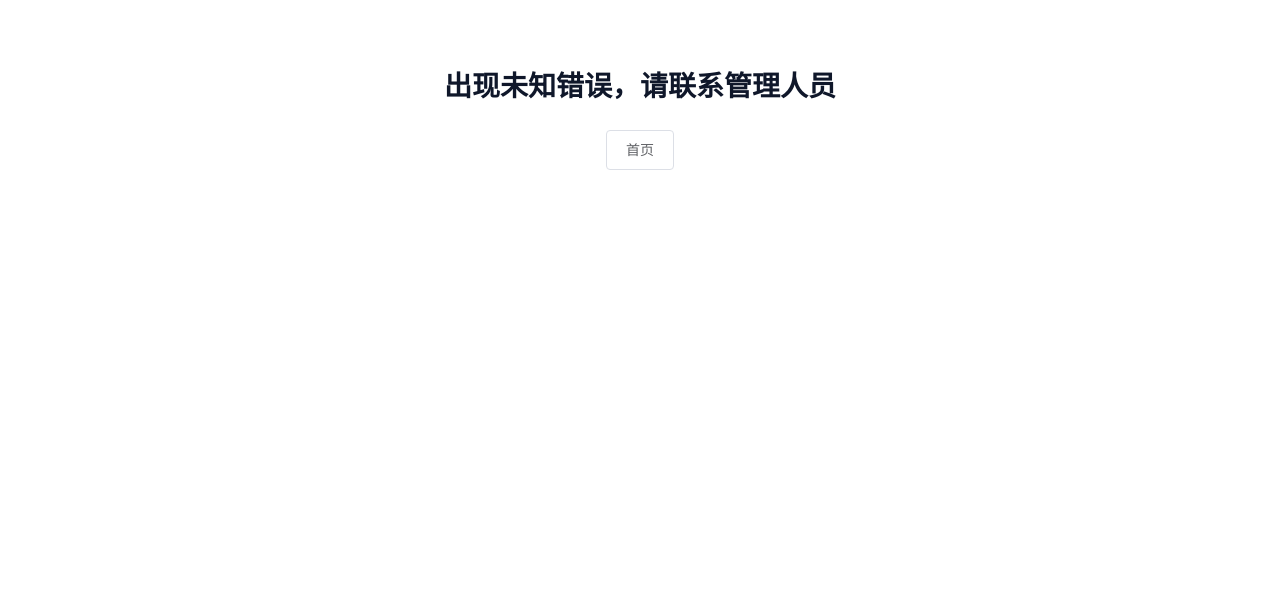
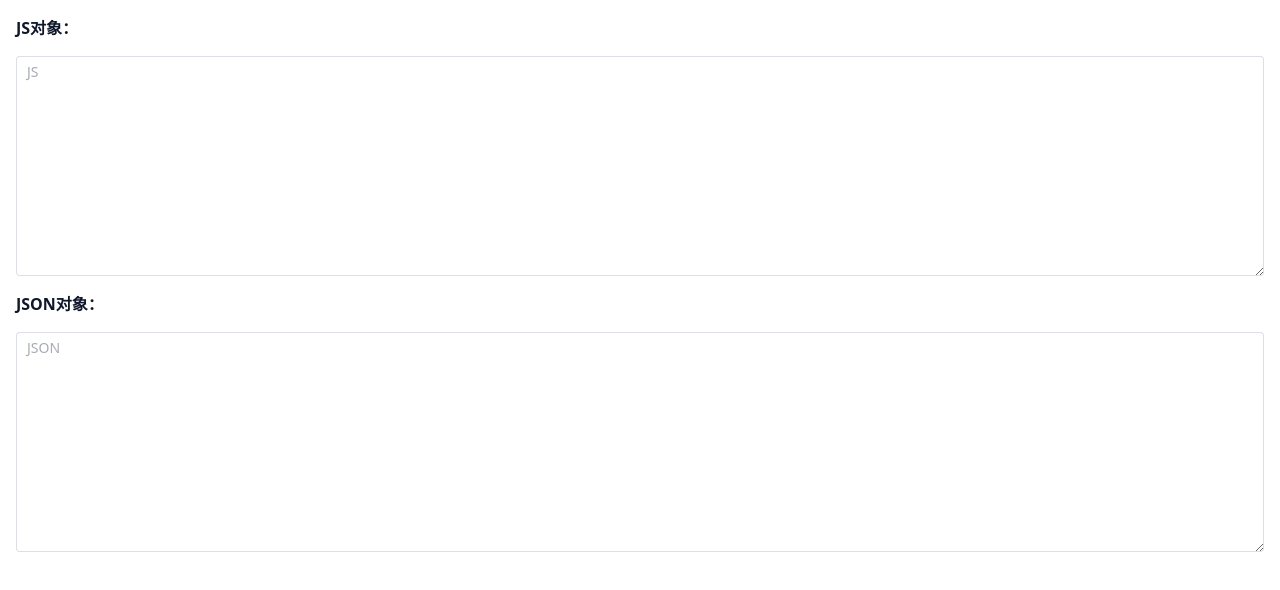
Before and after one commit to GrootSwt/groot-tools-client, a Vue app: page /js-to-json in a window 1280 px wide. Shown: the top 590 px of the page. Built offline with nearby package versions, Linux system fonts and the light colour scheme.

Commit message:
更新代码结构和路由懒加载

```diff
--- a/components.d.ts
+++ b/components.d.ts
@@ -25,7 +25,7 @@ declare module 'vue' {
     IEpOperation: typeof import('~icons/ep/operation')['default']
     IEpUpload: typeof import('~icons/ep/upload')['default']
     IEpUploadFilled: typeof import('~icons/ep/upload-filled')['default']
-    Layout: typeof import('./src/components/layout/index.vue')['default']
+    LayoutView: typeof import('./src/components/layout/LayoutView.vue')['default']
     RouterLink: typeof import('vue-router')['RouterLink']
     RouterLinkView: typeof import('./src/components/RouterLinkView.vue')['default']
     RouterView: typeof import('vue-router')['RouterView']
--- a/src/router/index.ts
+++ b/src/router/index.ts
@@ -5,27 +5,30 @@ import useWSStore from "@/store/ws";
 import { storeToRefs } from "pinia";
 import useLoginStore from "@/store/login";
 
+import LayoutView from "@/components/layout/LayoutView.vue";
+import HomeView from "../views/HomeView.vue";
+import ErrorView from "../views/ErrorView.vue";
+
 const router = createRouter({
   history: createWebHistory(import.meta.env.BASE_URL),
   routes: [
     {
       path: "/",
-      component: () => import("../components/layout/index.vue"),
+      component: LayoutView,
       redirect: { name: "home" },
       children: [
         {
           path: "/",
           name: "home",
-          component: () => import("../views/Home.vue"),
+          component: HomeView,
           meta: {
             title: "首页",
           },
         },
-
         {
           path: "/memorandum",
           name: "memorandum",
-          component: () => import("../views/memorandum/index.vue"),
+          component: () => import("../views/MemorandumView.vue"),
           meta: {
             auth: true,
             title: "备忘录",
@@ -35,7 +38,7 @@ const router = createRouter({
         {
           path: "/chat",
           name: "chat",
-          component: () => import("../views/chat/index.vue"),
+          component: () => import("../views/chat/ChatView.vue"),
           meta: {
             auth: true,
             title: "聊天",
@@ -45,7 +48,7 @@ const router = createRouter({
         {
           path: "/image-compress",
           name: "imageCompress",
-          component: () => import("../views/image-compress/index.vue"),
+          component: () => import("../views/ImageCompressView.vue"),
           meta: {
             title: "图片压缩",
           },
@@ -53,18 +56,25 @@ const router = createRouter({
         {
           path: "/electronic-signature",
           name: "electronicSignature",
-          component: () => import("../views/electronic-signature/index.vue"),
+          component: () => import("../views/ElectronicSignatureView.vue"),
           meta: {
             title: "电子签名",
           },
         },
+        {
+          path: "/js-to-json",
+          name: "jsToJson",
+          component: () => import("../views/JsToJsonView.vue"),
+          meta: {
+            title: "JS To JSON",
+          },
+        },
       ],
     },
-
     {
       path: "/login",
       name: "login",
-      component: () => import("../views/Login.vue"),
+      component: () => import("../views/LoginView.vue"),
       meta: {
         title: "登录",
       },
@@ -72,7 +82,7 @@ const router = createRouter({
     {
       path: "/:pathMatch(.*)*",
       name: "error",
-      component: () => import("../views/ErrorView.vue"),
+      component: ErrorView,
     },
   ],
 });
--- a/src/views/Home.vue
+++ b/src/views/HomeView.vue
@@ -23,6 +23,12 @@ import RouterLinkView from "@/components/RouterLinkView.vue";
         >
           电子签名
         </RouterLinkView>
+        <RouterLinkView
+          to="/js-to-json"
+          :style="{ backgroundColor: randomColor() }"
+        >
+          JS2JSON
+        </RouterLinkView>
       </section>
     </article>
     <article class="border border-red-400 rounded p-3 relative">
--- a/src/views/image-compress/index.vue
+++ b/src/views/ImageCompressView.vue
@@ -5,7 +5,7 @@ import {
   getImageFileInfo,
   downloadFile,
   validateNumeric,
-} from "../../assets/tools/index";
+} from "../assets/tools";
 import {
   genFileId,
   UploadFile,
--- /dev/null
+++ b/src/views/JsToJsonView.vue
@@ -0,0 +1,86 @@
+<template>
+  <section class="flex flex-col mx-4 gap-4 mt-4">
+    <article class="flex-auto">
+      <h5>JS对象：</h5>
+      <el-input
+        class="mt-4"
+        v-model="jsValue"
+        :autosize="{ minRows: 10, maxRows: 20 }"
+        type="textarea"
+        placeholder="JS"
+      />
+    </article>
+    <article class="flex-auto">
+      <div class="flex justify-between items-center">
+        <h5>JSON对象：</h5>
+        <div v-if="!!jsonValue">
+          <el-button @click="copy('preserveFormat')">格式复制</el-button>
+          <el-button @click="copy('compress')">压缩复制</el-button>
+        </div>
+      </div>
+      <el-input
+        class="mt-4"
+        v-model="jsonValue"
+        :autosize="{ minRows: 10, maxRows: 20 }"
+        type="textarea"
+        placeholder="JSON"
+        readonly
+      />
+    </article>
+  </section>
+</template>
+<script lang="ts" setup>
+import { ElMessage } from "element-plus";
+import { copyToClipboard } from "@/assets/tools";
+
+const jsValue = ref<string>();
+
+watch(
+  () => jsValue.value,
+  (next) => {
+    js_to_json(next);
+  }
+);
+const jsonValue = ref<string>();
+
+function js_to_json(value?: string) {
+  if (value) {
+    try {
+      // 去掉空格、换行符、制表符
+      value = value.replaceAll(/\s/g, "");
+      // 去掉多余的“,”
+      value = value.replace(/(,)[}|\]]/g, (match, p1) => {
+        return match.replace(p1, "");
+      });
+      // 属性名两侧添加双引号
+      value = value.replace(/[{|[|,](\w+):/g, (match, p1) => {
+        return match.replace(p1, `"${p1}"`);
+      });
+      // 去掉尾部“,”
+      value = value.endsWith(",")
+        ? value.substring(0, value.length - 1)
+        : value;
+      console.log(value);
+      value = JSON.parse(value);
+      console.log("v: ", value);
+      value = JSON.stringify(value, undefined, 2);
+      jsonValue.value = value;
+    } catch (error) {
+      console.error(error);
+      ElMessage.error("JS对象结构不正确");
+      jsonValue.value = "";
+    }
+  } else {
+    jsonValue.value = "";
+  }
+}
+
+function copy(copyType: "preserveFormat" | "compress") {
+  if (copyType === "preserveFormat") {
+    copyToClipboard(jsonValue.value);
+  } else if (copyType === "compress") {
+    copyToClipboard(jsonValue.value?.replaceAll(/\s/g, ""));
+  }
+}
+</script>
+<style lang="scss" scoped></style>
--- a/src/views/memorandum/index.vue
+++ b/src/views/MemorandumView.vue
@@ -1,7 +1,7 @@
 <script lang="ts" setup>
-import service, { IMemorandum, MemorandumType } from "../../api/services";
-import { scrollToBottom } from "../../assets/tools";
-import { compressImage, copyToClipboard } from "../../assets/tools/common";
+import service, { IMemorandum, MemorandumType } from "../api/services";
+import { scrollToBottom } from "../assets/tools";
+import { compressImage, copyToClipboard } from "../assets/tools/common";
 import { ElMessage, ElMessageBox, InputInstance } from "element-plus";
 import { requestWrapper } from "@/api/request/index";
 import {
--- a/src/views/chat/index.vue
+++ b/src/views/chat/ChatView.vue
@@ -5,7 +5,7 @@ import service, {
   IFriendWithUnreadMsgCount,
   IMessage,
 } from "@/api/services";
-import { requestWrapper } from "@/api/request/index";
+import { requestWrapper } from "@/api/request";
 import { scrollToBottom, formatDateTime } from "@/assets/tools";
 import {
   WSOperationTypeEnum,
```
Also changed, not shown: src/components/layout/LayoutView.vue (renamed from src/components/layout/index.vue), src/views/ElectronicSignatureView.vue (renamed from src/views/electronic-signature/index.vue), src/views/LoginView.vue (renamed from src/views/Login.vue).
